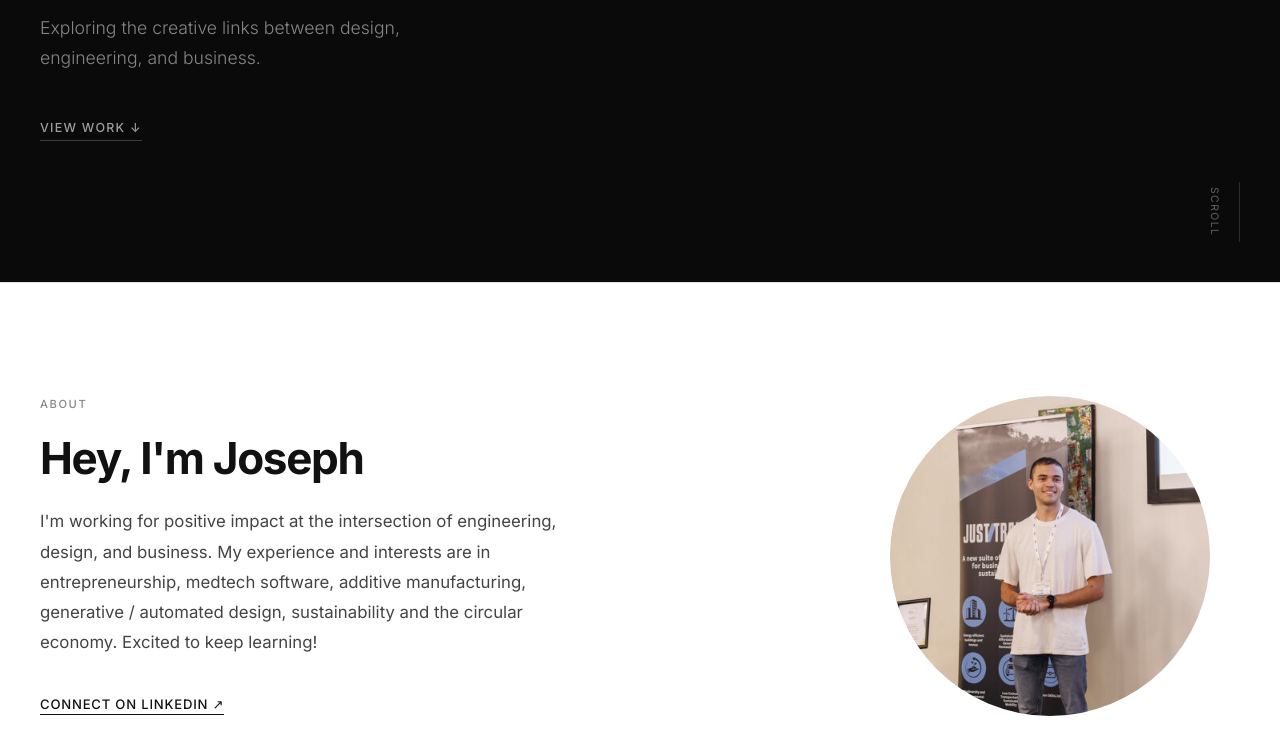
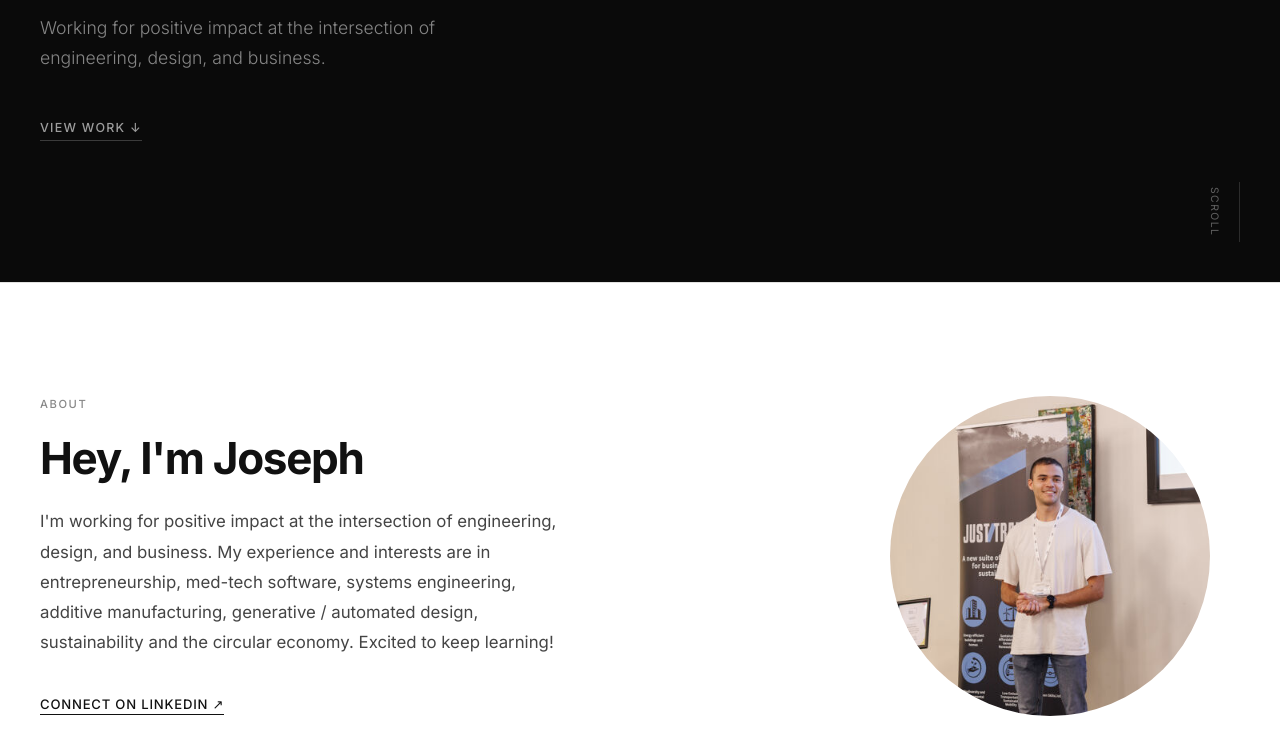
Before and after one commit to jlf119/jlf119.github.io, a plain HTML site: page index.html in a window 1280 px wide. Shown: the part 518-1272 px from the top of the page. Drawn offline with Linux system fonts and the light colour scheme.

Commit message:
Update title and improve wording for clarity in index.html

```diff
--- a/index.html
+++ b/index.html
@@ -1,7 +1,7 @@
 <!DOCTYPE html>
 <html lang="en">
   <head>
-    <title>Joseph Folkes — Design Engineering</title>
+    <title>Joseph Folkes - Design Engineering</title>
     <meta property="og:title" content="Joseph Folkes — Design Engineering" />
     <meta name="description" content="Design engineering portfolio of Joseph Folkes. Exploring the creative links between design, engineering, and business." />
     <meta name="viewport" content="width=device-width, initial-scale=1.0" />
@@ -44,7 +44,7 @@
         <p class="hero__label sectionTitle">Design Engineering Portfolio</p>
         <h1 class="hero__name">Joseph<br>Folkes</h1>
         <p class="hero__tagline">
-          Exploring the creative links between design,<br>engineering, and business.
+          Working for positive impact at the intersection of<br>engineering, design, and business.
         </p>
         <a href="#work" class="hero__cta">View Work ↓</a>
       </div>
@@ -63,7 +63,7 @@
           <p class="about__body">
             I'm working for positive impact at the intersection of engineering, design,
             and business. My experience and interests are in entrepreneurship,
-            medtech software, additive manufacturing, generative&nbsp;/
+            med-tech software, systems engineering, additive manufacturing, generative&nbsp;/
             automated design, sustainability and the circular economy. Excited
             to keep learning!
           </p>
```
